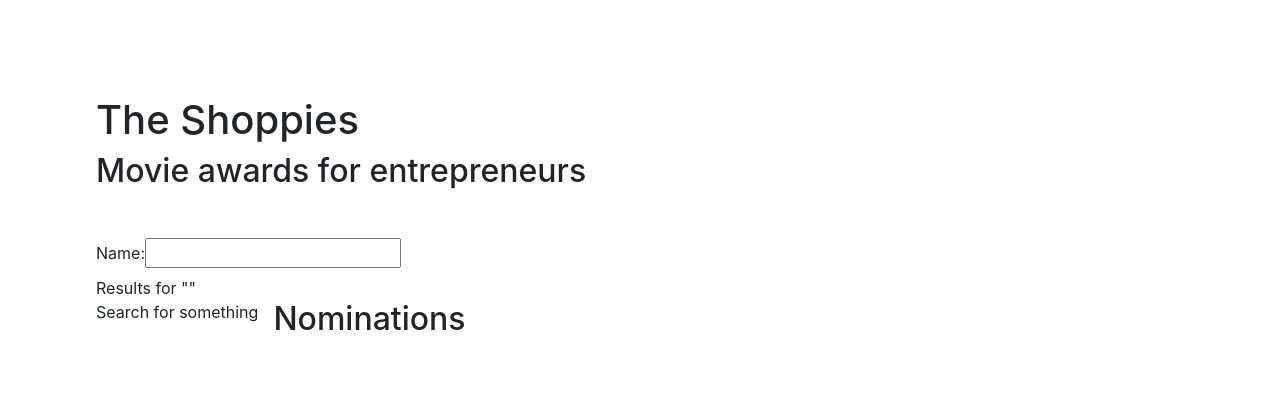
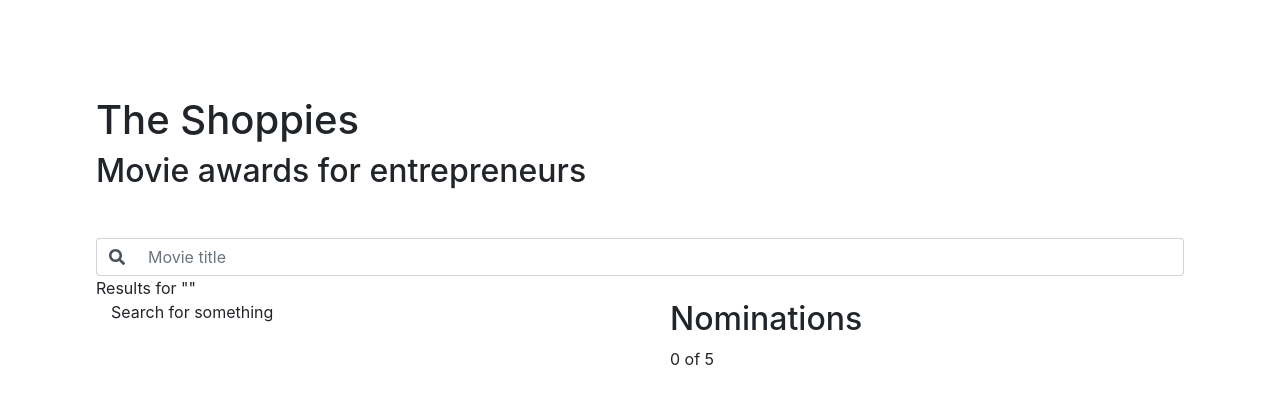
Before and after one commit to eleanorRumsey/ShopifyChallenge2021, a React (Create React App) app: page / in a window 1280 px wide. Shown: the top 404 px of the page. Built offline with nearby package versions, Linux system fonts and the light colour scheme.

Commit message:
Added icon and styling to search bar

```diff
--- a/package.json
+++ b/package.json
@@ -3,6 +3,9 @@
   "version": "0.1.0",
   "private": true,
   "dependencies": {
+    "@fortawesome/fontawesome-svg-core": "^1.2.32",
+    "@fortawesome/free-solid-svg-icons": "^5.15.1",
+    "@fortawesome/react-fontawesome": "^0.1.14",
     "@testing-library/jest-dom": "^5.11.4",
     "@testing-library/react": "^11.1.0",
     "@testing-library/user-event": "^12.1.10",
--- a/src/App.css
+++ b/src/App.css
@@ -15,6 +15,21 @@
 	pointer-events: none;
 }
 
+.search-input-prepend {
+	background-color: rgba(255, 255, 255, 0) !important;
+	border-right: none !important;
+}
+
+.search-input {
+	border-left: none !important;
+	transition: none !important;
+}
+
+.search-input:focus {
+	box-shadow: none !important;
+	border-color: #ced4da !important;
+}
+
 @media (prefers-reduced-motion: no-preference) {
 	.App-logo {
 		animation: App-logo-spin infinite 20s linear;
--- a/src/nominationList.js
+++ b/src/nominationList.js
@@ -1,8 +1,10 @@
 import React from "react";
 import Movie from "./movie";
 import Button from "react-bootstrap/Button";
+import Row from "react-bootstrap/Row";
 import Col from "react-bootstrap/Col";
 import Alert from "react-bootstrap/Alert";
+import { MAX_NOMINATIONS } from "./search";
 
 class NominationList extends React.Component {
 	removeNomination(movie) {
@@ -12,7 +14,12 @@ class NominationList extends React.Component {
 	render() {
 		return (
 			<Col>
-				<h2>Nominations</h2>
+				<div>
+					<h2>Nominations</h2>
+					<div>
+						{this.props.nominations.length} of {MAX_NOMINATIONS}
+					</div>
+				</div>
 				<Alert variant={"warning"} show={this.props.maxReached}>
 					Maximum reached
 				</Alert>
--- a/src/search.js
+++ b/src/search.js
@@ -3,8 +3,13 @@ import NominationList from "./nominationList";
 import SearchResults from "./searchResults";
 import Container from "react-bootstrap/Container";
 import Row from "react-bootstrap/Row";
+import Col from "react-bootstrap/Col";
+import InputGroup from "react-bootstrap/InputGroup";
+import FormControl from "react-bootstrap/FormControl";
+import { FontAwesomeIcon } from "@fortawesome/react-fontawesome";
+import { faSearch } from "@fortawesome/free-solid-svg-icons";
 
-const maxNominations = 5;
+export const MAX_NOMINATIONS = 5;
 
 class Search extends React.Component {
 	constructor(props) {
@@ -50,7 +55,7 @@ class Search extends React.Component {
 	}
 
 	addNomination(movie) {
-		if (this.state.nominations.length < maxNominations) {
+		if (this.state.nominations.length < MAX_NOMINATIONS) {
 			const newNoms = this.state.nominations.concat(movie);
 			this.setState({
 				nominations: newNoms,
@@ -94,13 +99,24 @@ class Search extends React.Component {
 
 		return (
 			<div>
-				<label>
-					Name:
-					<input type="text" value={searchValue} onChange={this.handleChange} />
-				</label>
+				<InputGroup>
+					<InputGroup.Prepend>
+						<InputGroup.Text className="search-input-prepend">
+							<FontAwesomeIcon icon={faSearch} />
+						</InputGroup.Text>
+					</InputGroup.Prepend>
+					<FormControl
+						className="search-input"
+						type="text"
+						value={searchValue}
+						onChange={this.handleChange}
+						placeholder="Movie title"
+					/>
+				</InputGroup>
 				<div>Results for "{searchValue}"</div>
 				<Container>
 					<Row>
+						<Col>
 							<SearchResults
 								isLoaded={isLoaded}
 								error={error}
@@ -109,11 +125,14 @@ class Search extends React.Component {
 								isMovieNominated={this.isMovieNominated}
 								searchValue={searchValue}
 							/>
+						</Col>
+						<Col>
 							<NominationList
 								nominations={nominations}
 								removeNomination={this.removeNomination}
 								maxReached={maxReached}
 							/>
+						</Col>
 					</Row>
 				</Container>
 			</div>
```
Also changed, not shown: 2 other files (tests, documents, lock files or other folders). Lines whose indentation alone changed are shown as unchanged.
